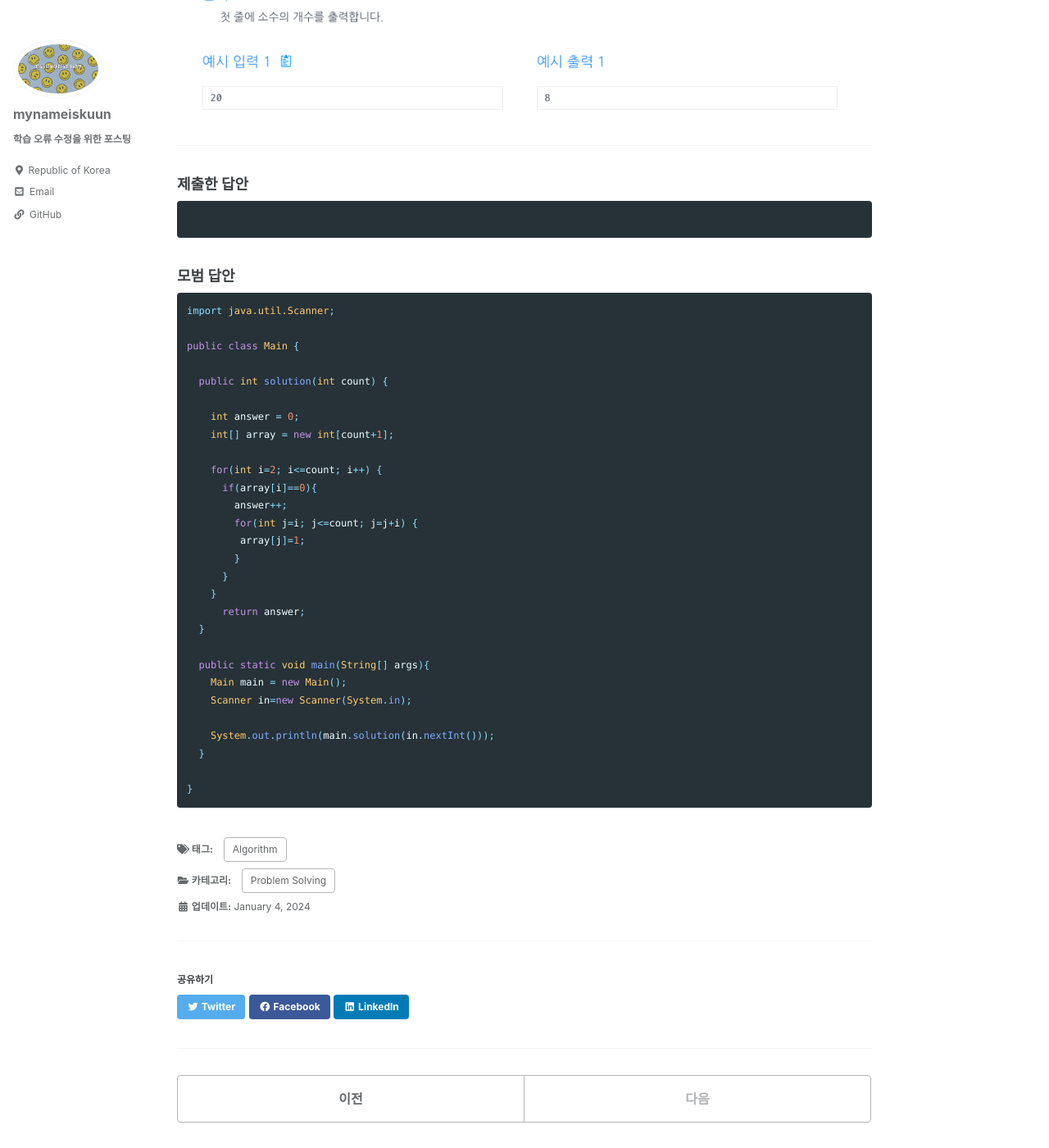
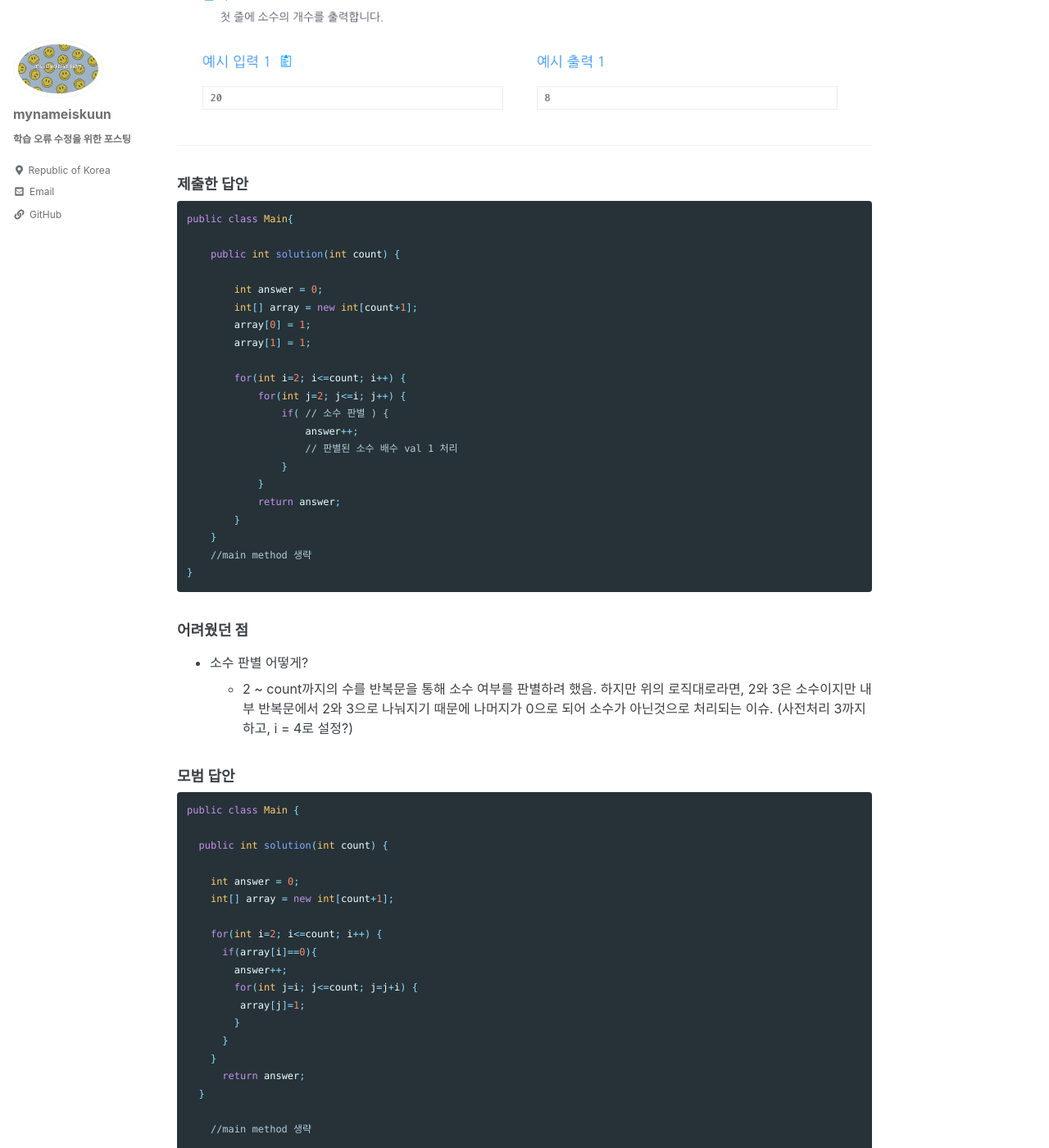
Before and after one commit to mynameiskuun/mynameiskuun.github.io, a Jekyll site: the page built from _posts/2024-01-04-에라토스테네스의_체.md, in a window 1280 px wide and 1400 px high, scrolled down 512 px. Shown: the whole window at 82% size. Built offline with Jekyll 4.4.1, drawn with Linux system fonts in a browser that asks for light colours; cached includes are drawn as plain includes; some of the changed text lies outside the part shown.

Commit message:
prime algorithm update

````diff
--- a/_posts/2024-01-04-에라토스테네스의_체.md
+++ b/_posts/2024-01-04-에라토스테네스의_체.md
@@ -15,14 +15,37 @@ tags:
 ### 제출한 답안
 
 ```java
+public class Main{
 
+    public int solution(int count) {
+
+        int answer = 0;
+        int[] array = new int[count+1];
+        array[0] = 1;
+        array[1] = 1;
+
+        for(int i=2; i<=count; i++) {
+            for(int j=2; j<=i; j++) {
+                if( // 소수 판별 ) {
+                    answer++;
+                    // 판별된 소수 배수 val 1 처리
+                }
+            }
+            return answer;
+        }
+    }
+    //main method 생략
+}
 ```
+
+### 어려웠던 점
+
+- 소수 판별 어떻게?
+  - 2 ~ count까지의 수를 반복문을 통해 소수 여부를 판별하려 했음. 하지만 위의 로직대로라면, 2와 3은 소수이지만 내부 반복문에서 2와 3으로 나눠지기 때문에 나머지가 0으로 되어 소수가 아닌것으로 처리되는 이슈. (사전처리 3까지 하고, i = 4로 설정?)
 
 ### 모범 답안
 
 ```java
-import java.util.Scanner;
-
 public class Main {
 
   public int solution(int count) {
@@ -41,12 +64,22 @@ public class Main {
       return answer;
   }
 
-  public static void main(String[] args){
-    Main main = new Main();
-    Scanner in=new Scanner(System.in);
-
-    System.out.println(main.solution(in.nextInt()));
-  }
+    //main method 생략
 
 }
 ```
+
+### 주목할 포인트
+
+- 2, 3의 처리방법
+  - int형 배열 생성 시 기본값은 0. 2부터 반복문을 돌리고, 바로 value = 0 검사.
+  - 2, 3은 value 0이기 때문에 소수 처리 가능. 또한 배수 처리도 가능.
+  - 소수 판별 로직을 하나하나 작성하지 않아도, 2, 3의 사전 처리 때문에 자연스럽게 배수처리가 가능.
+
+### 심화
+
+- 위의 문제에서는 소수의 갯수만 출력하지만, 실제로 소수 그 자체를 출력하는 문제로 변형된다면?
+
+```java
+
+```
````
